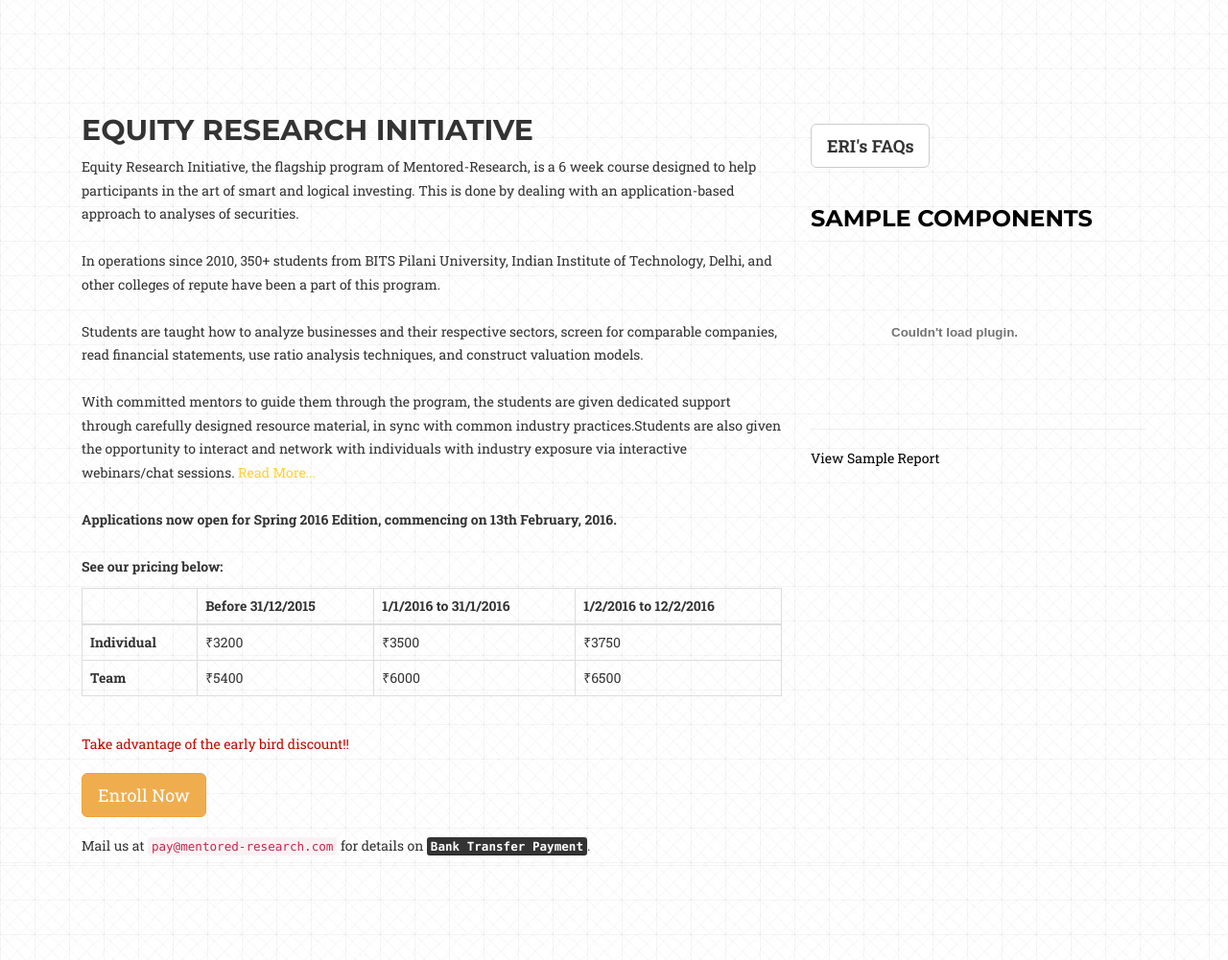
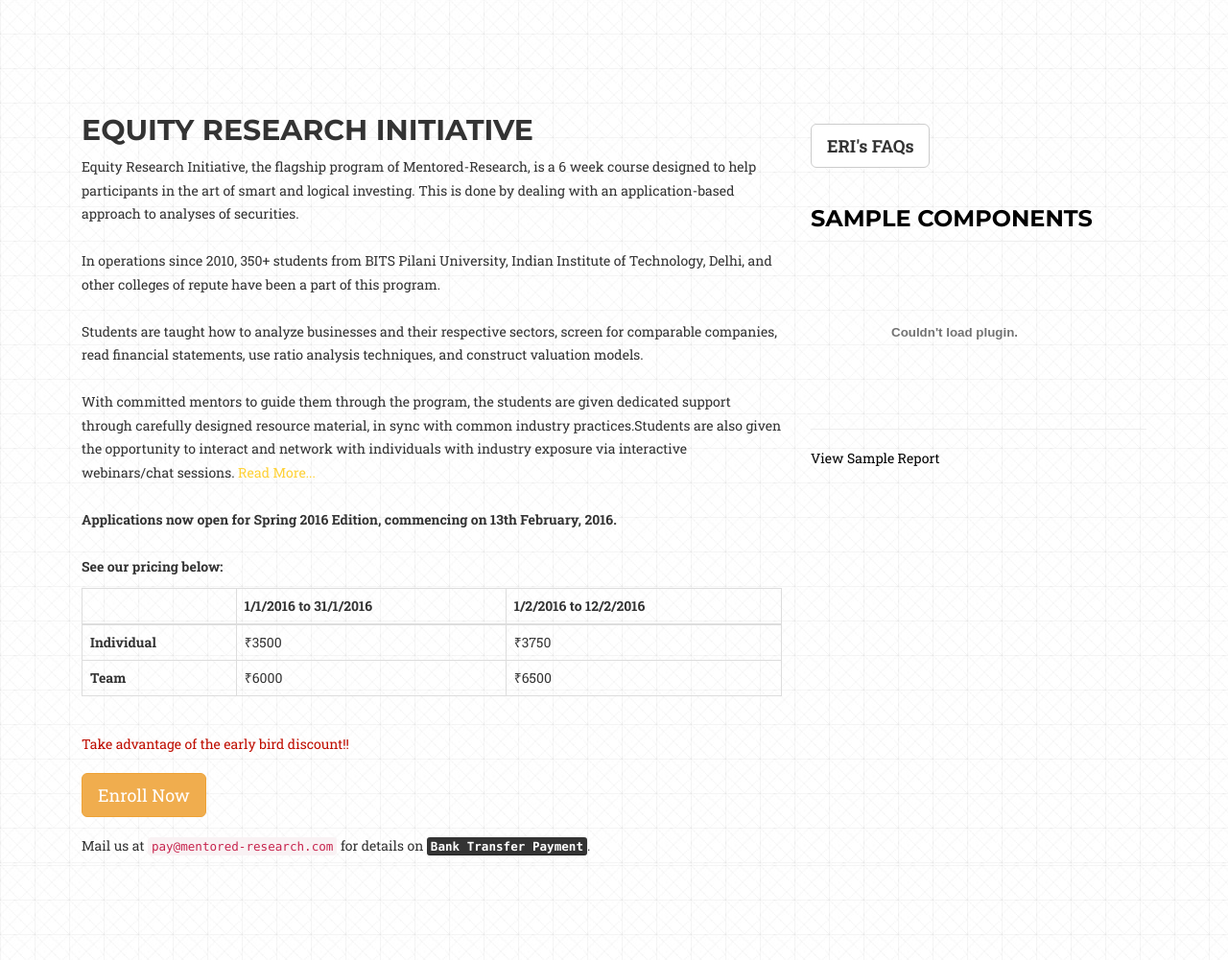
Before and after one commit to amritesh09/alfred, a PHP site: page / in a window 1280 px wide. Shown: the part 632-1633 px from the top of the page at 96% size. Run offline with PHP 8.4, Linux system fonts and the light colour scheme; some libraries are stand-ins or nearby versions; some web fonts are replaced.

Commit message:
Removed the ERI course amounts before 31st decemeber 2015

```diff
--- a/index.php
+++ b/index.php
@@ -526,7 +526,6 @@
                    		<thead>
 	                   		<tr>
 	                   			<th></th>
-	                   			<th>Before 31/12/2015</th>
 	                   			<th>1/1/2016 to 31/1/2016</th>
 	                   			<th>1/2/2016 to 12/2/2016</th>
 	                   		</tr>
@@ -534,13 +533,11 @@
                    		<tbody>
                    			<tr>
                    				<td><b>Individual</b></td>
-                   				<td>₹3200</td>
                    				<td>₹3500</td>
                    				<td>₹3750</td>
                    			</tr>
                    			<tr>
                    				<td><b>Team</b></td>
-                   				<td>₹5400</td>
                    				<td>₹6000</td>
                    				<td>₹6500</td>
                    			</tr>
```
